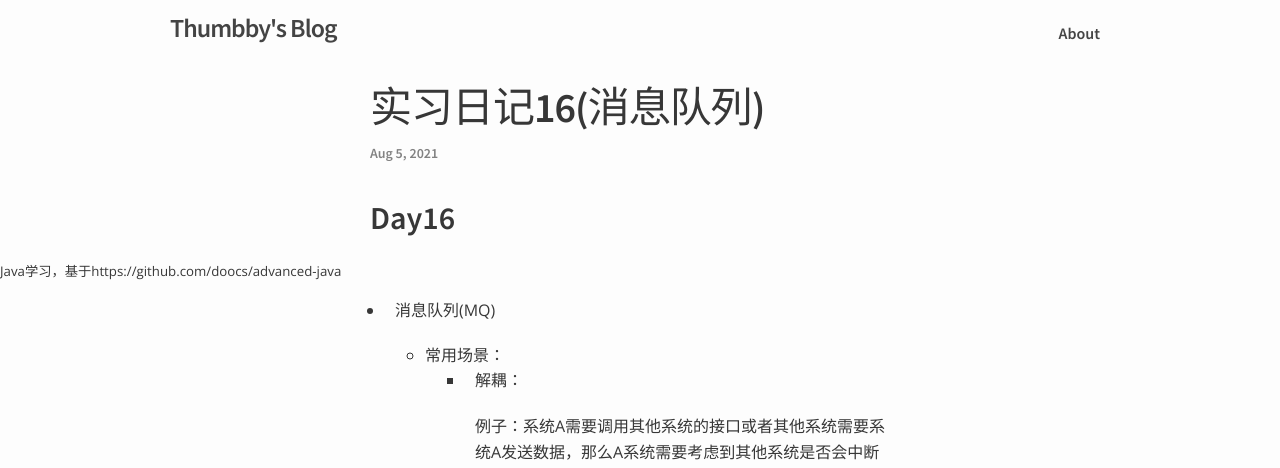
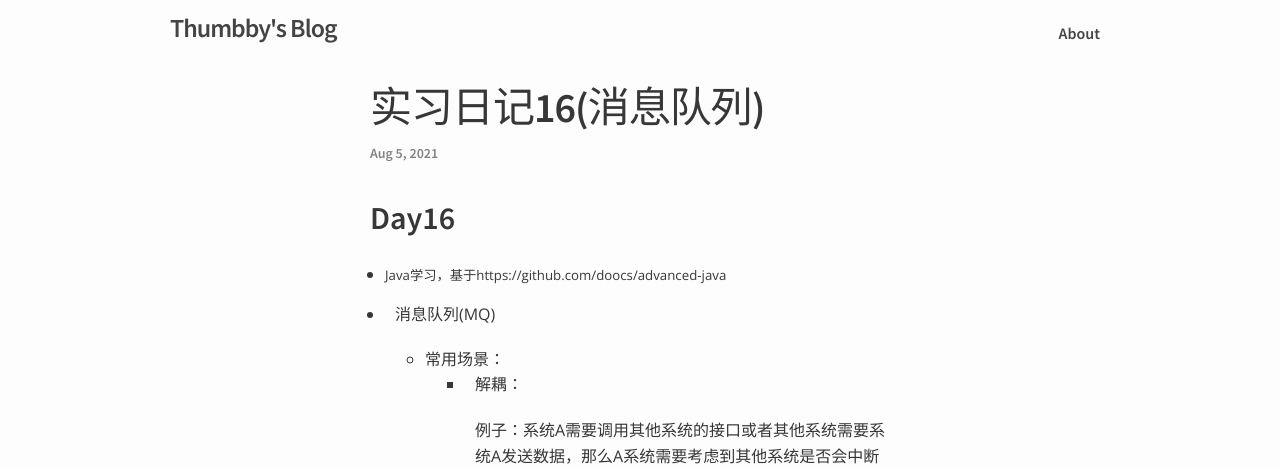
Before and after one commit to Thumbby/Thumbby.github.io, a Jekyll site: the page built from _posts/2021-8-5-diary-for-internship-day16.md, in a window 1280 px wide. Shown: the top 468 px of the page. Built offline with Jekyll 4.4.1, drawn with Linux system fonts in a browser that asks for light colours.

```diff
--- a/_posts/2021-8-5-diary-for-internship-day16.md
+++ b/_posts/2021-8-5-diary-for-internship-day16.md
@@ -7,7 +7,8 @@ categories: jekyll update
 
 ## Day16
 
-##### Java学习，基于https://github.com/doocs/advanced-java
+- ##### Java学习，基于https://github.com/doocs/advanced-java
+
 
 - 消息队列(MQ)
 
```
